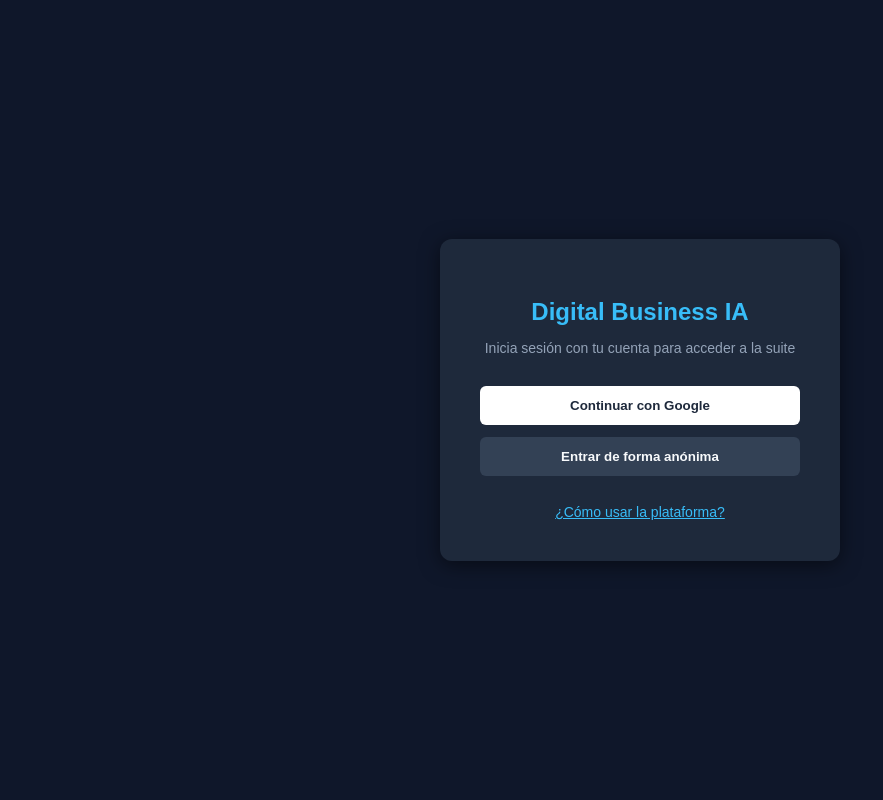
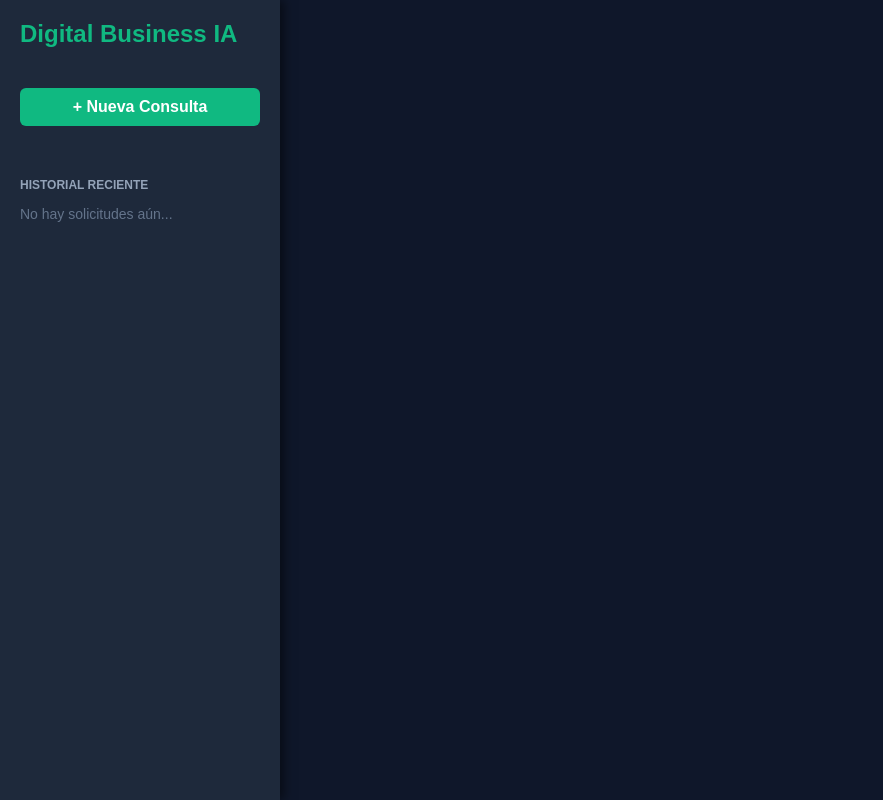
Before and after one commit to juandavidlopezinfante-art/app-wed, a Flask app: page / in a window 1280 px wide. Shown: the whole page, without its empty margins (0-883 px from the left). Run offline with Flask 3, Linux system fonts and the light colour scheme; some libraries are stand-ins or nearby versions.

Commit message:
Update index.html

```diff
--- a/templates/index.html
+++ b/templates/index.html
@@ -2,144 +2,81 @@
 <html lang="es">
 <head>
     <meta charset="UTF-8">
-    <title>Digital Business IA - Iniciar Sesión</title>
+    <meta name="viewport" content="width=device-width, initial-scale=1.0">
+    <title>Digital Business IA - Dashboard</title>
     <style>
         body {
             font-family: Arial, sans-serif;
+            margin: 0;
             background-color: #0f172a;
             color: #f8fafc;
-            display: flex;
-            justify-content: center;
-            align-items: center;
-            height: 100vh;
-            margin: 0;
-            flex-direction: column;
         }
-        .login-card {
+
+        /* Botón de menú hamburguesa (solo visible en móviles) */
+        .menu-btn {
+            display: none;
+            background: #10B981;
+            color: white;
+            border: none;
+            padding: 10px 15px;
+            border-radius: 6px;
+            cursor: pointer;
+            font-size: 16px;
+            font-weight: bold;
+            margin: 15px;
+        }
+
+        /* Estilos del menú lateral */
+        .sidebar {
+            position: fixed;
+            left: 0;
+            top: 0;
+            width: 280px;
+            height: 100%;
             background-color: #1e293b;
-            padding: 40px;
-            border-radius: 12px;
-            box-shadow: 0 4px 20px rgba(0,0,0,0.5);
-            text-align: center;
-            width: 320px;
+            transition: left 0.3s ease;
+            z-index: 1000;
+            box-shadow: 4px 0 10px rgba(0,0,0,0.5);
         }
-        h2 { margin-bottom: 10px; color: #38bdf8; }
-        p { color: #94a3b8; font-size: 14px; margin-bottom: 30px; }
-        .btn {
-            border: none;
-            width: 100%;
-            padding: 12px;
-            border-radius: 6px;
-            font-weight: bold;
-            cursor: pointer;
-            display: flex;
-            align-items: center;
-            justify-content: center;
-            gap: 10px;
-            margin-bottom: 12px;
-            transition: background 0.2s;
+
+        /* Adaptación para pantallas de celular */
+        @media (max-width: 768px) {
+            .menu-btn {
+                display: block; /* Muestra el botón en celulares */
+            }
+            .sidebar {
+                left: -280px; /* Oculta el menú por defecto en celulares */
+            }
+            .sidebar.open {
+                left: 0; /* Muestra el menú al activarlo */
+            }
         }
-        .btn-google { background-color: #ffffff; color: #1e293b; }
-        .btn-google:hover { background-color: #f1f5f9; }
-
-        .btn-anon { background-color: #334155; color: #f8fafc; }
-        .btn-anon:hover { background-color: #475569; }
-
-        .help-toggle {
-            background: none;
-            border: none;
-            color: #38bdf8;
-            cursor: pointer;
-            margin-top: 15px;
-            font-size: 14px;
-            text-decoration: underline;
-        }
-        .help-panel {
-            display: none;
-            background-color: #1e293b;
-            border-left: 4px solid #38bdf8;
-            padding: 15px;
-            border-radius: 8px;
-            margin-top: 15px;
-            width: 320px;
-            text-align: left;
-            font-size: 13px;
-            color: #94a3b8;
-            box-shadow: 0 4px 15px rgba(0,0,0,0.3);
-        }
-        .help-panel h4 { color: #f8fafc; margin-top: 0; margin-bottom: 8px; }
-        .help-panel ul { padding-left: 15px; margin: 0; }
-        .help-panel li { margin-bottom: 5px; }
     </style>
 </head>
 <body>
-    <div class="login-card">
-        <h2>Digital Business IA</h2>
-        <p>Inicia sesión con tu cuenta para acceder a la suite</p>
 
-        <!-- Botones de Acceso -->
-        <button id="google-login-btn" class="btn btn-google">Continuar con Google</button>
-        <button id="anon-login-btn" class="btn btn-anon">Entrar de forma anónima</button>
+    <!-- Botón para abrir/cerrar el menú en celular -->
+    <button onclick="toggleSidebar()" class="menu-btn">☰ Menú</button>
 
-        <!-- Botón para desplegar instrucciones -->
-        <button class="help-toggle" id="toggle-help-btn">¿Cómo usar la plataforma?</button>
+    <!-- Tu barra lateral -->
+    <div class="sidebar">
+        <h2 style="padding: 20px; margin: 0; color: #10B981;">Digital Business IA</h2>
+        <div style="padding: 20px;">
+            <a href="#" style="background: #10B981; color: white; padding: 10px; display: block; text-align: center; border-radius: 6px; text-decoration: none; font-weight: bold;">+ Nueva Consulta</a>
+        </div>
+        <div style="padding: 20px;">
+            <p style="color: #94a3b8; font-size: 12px; font-weight: bold;">HISTORIAL RECIENTE</p>
+            <p style="color: #64748b; font-size: 14px;">No hay solicitudes aún...</p>
+        </div>
     </div>
 
-    <!-- Panel desplegable de instrucciones -->
-    <div class="help-panel" id="help-panel">
-        <h4>Instrucciones de Uso</h4>
-        <ul>
-            <li><strong>Acceso con Google:</strong> Guarda tu progreso e historial de forma segura.</li>
-            <li><strong>Acceso Anónimo:</strong> Ingresa de inmediato para explorar sin registrar datos personales (válido por 30 días).</li>
-            <li><strong>Navegación:</strong> Una vez dentro, utiliza el panel principal para gestionar tus herramientas de inteligencia artificial.</li>
-        </ul>
-    </div>
-
-    <!-- Script de autenticación mediante Firebase CDN -->
-    <script type="module">
-        import { initializeApp } from "https://www.gstatic.com/firebasejs/10.8.0/firebase-app.js";
-        import { getAuth, GoogleAuthProvider, signInWithPopup, signInAnonymously } from "https://www.gstatic.com/firebasejs/10.8.0/firebase-auth.js";
-
-        const firebaseConfig = {
-            apiKey: "AIzaSyAgiappqV0mXtAT0iQSN0uuFhUOHYqfBRI",
-            authDomain: "digital-business-ia.firebaseapp.com",
-            projectId: "digital-business-ia",
-            storageBucket: "digital-business-ia.firebasestorage.app",
-            messagingSenderId: "221344612488",
-            appId: "1:221344612488:web:0f4dd98c920cd1739e5f3d"
-        };
-
-        const app = initializeApp(firebaseConfig);
-        const auth = getAuth(app);
-        const googleProvider = new GoogleAuthProvider();
-
-        // Lógica de Google
-        document.getElementById('google-login-btn').addEventListener('click', () => {
-            signInWithPopup(auth, googleProvider)
-            .then(() => { window.location.href = "/dashboard"; })
-            .catch((error) => { console.error("Error en Google:", error); });
-        });
-
-        // Lógica de Acceso Anónimo
-        document.getElementById('anon-login-btn').addEventListener('click', () => {
-            signInAnonymously(auth)
-            .then(() => { window.location.href = "/dashboard"; })
-            .catch((error) => { console.error("Error en Anónimo:", error); });
-        });
-
-        // Lógica para abrir y cerrar el panel de instrucciones
-        const toggleBtn = document.getElementById('toggle-help-btn');
-        const helpPanel = document.getElementById('help-panel');
-
-        toggleBtn.addEventListener('click', () => {
-            if (helpPanel.style.display === 'block') {
-                helpPanel.style.display = 'none';
-                toggleBtn.textContent = '¿Cómo usar la plataforma?';
-            } else {
-                helpPanel.style.display = 'block';
-                toggleBtn.textContent = 'Ocultar instrucciones';
+    <script>
+        function toggleSidebar() {
+            const sidebar = document.querySelector('.sidebar');
+            if (sidebar) {
+                sidebar.classList.toggle('open');
             }
-        });
+        }
     </script>
 </body>
 </html>
```
